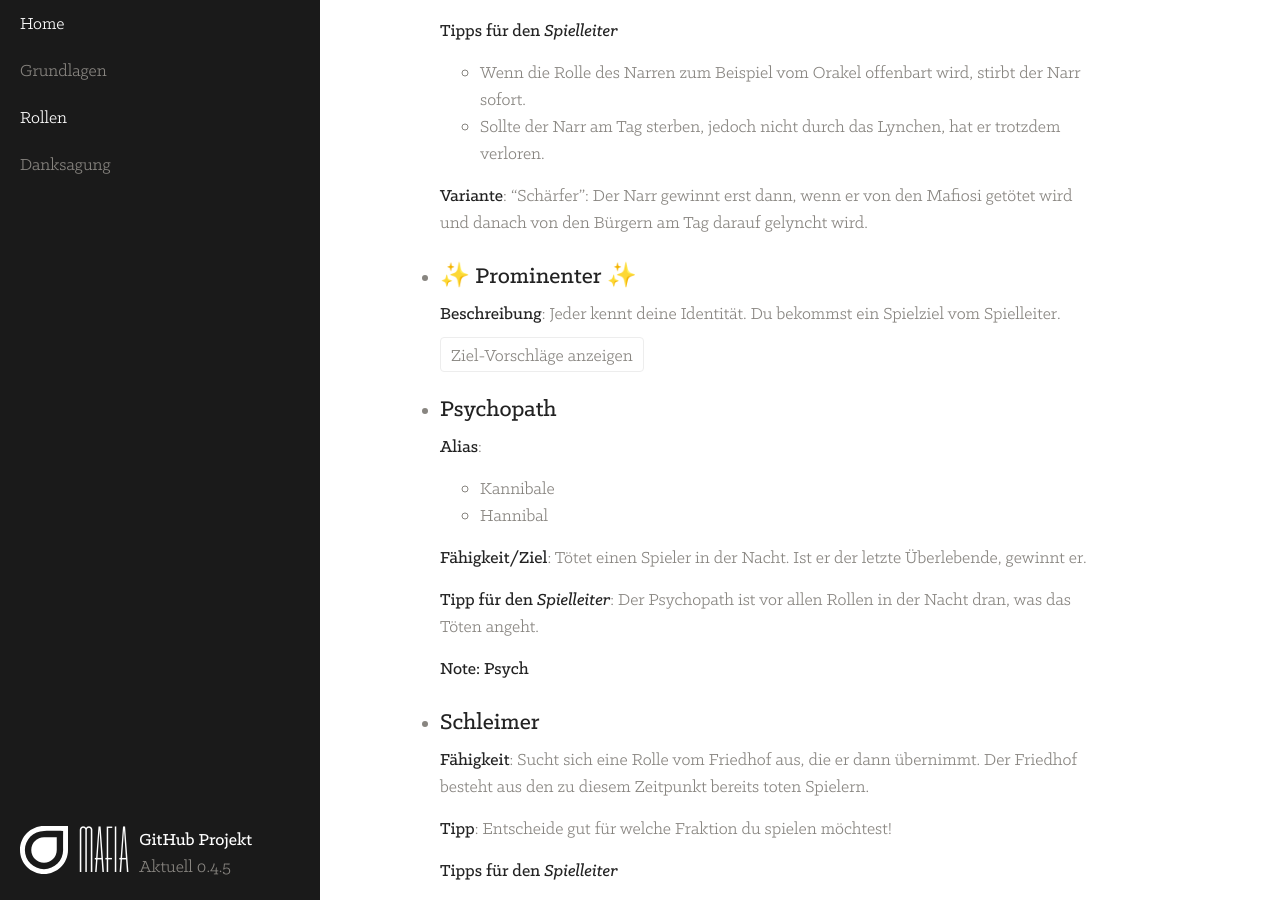
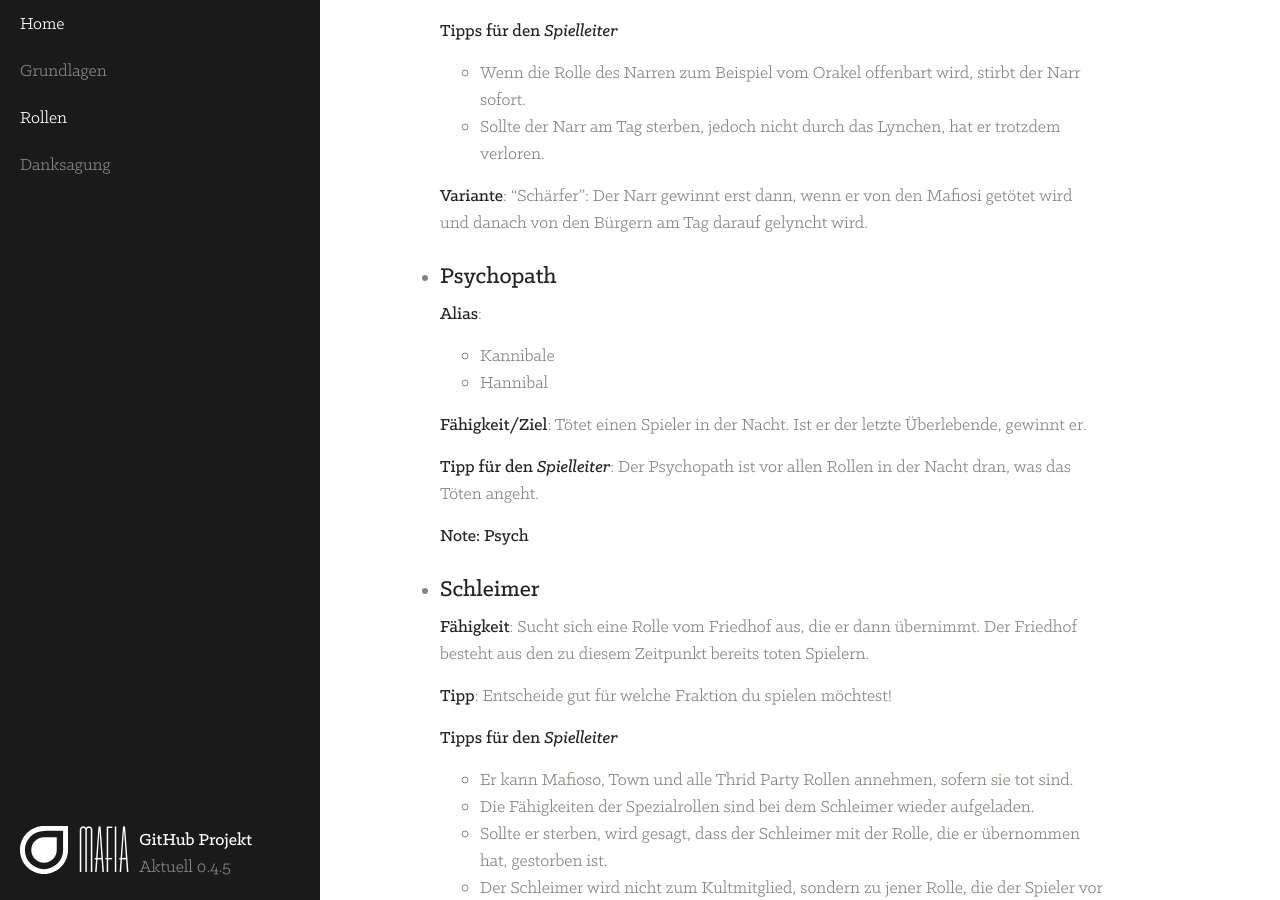
Before and after one commit to gamekeller/mafia, a Jekyll site: the page built from roles.md, in a window 1280 px wide and 900 px high, scrolled down 13655 px. Built offline with Jekyll 4.4.1, drawn with Linux system fonts in a browser that asks for light colours; emoji names are drawn with the system emoji font; some of the changed text lies outside the part shown.

Commit message:
Update roles.md

```diff
--- a/roles.md
+++ b/roles.md
@@ -16,10 +16,10 @@
 [Ausrüster](#ausruester)                  | [Hure (E)](#hure)                       | [Kultmeister](#kultmeister)
 [Busfahrer](#busfahrer)                   | [Pate (V)](#pate)                       | [Lyncher](#lyncher)
 [Bürger](#buerger)                        | [Schläger (H)](#schlaeger)              | [Narr](#narr)
-[Cop](#cop)                               | [Terrorist (E)](#terrorist)             | [Prominenter](#prominenter)
-[Geist](#geist)                           |                                         | [Psychopath](#psychopath)
-[Hutmacher](#hutmacher)                   |                                         | [Schleimer](#schleimer)
-[Hypnotiseur](#hypnotiseur)               |                                         | [Trickster](#trickster)
+[Cop](#cop)                               | [Terrorist (E)](#terrorist)             | [Psychopath](#psychopath)
+[Geist](#geist)                           |                                         | [Schleimer](#schleimer)
+[Hutmacher](#hutmacher)                   |                                         | [Trickster](#trickster)
+[Hypnotiseur](#hypnotiseur)               | |
 [Jailer](#jailer)                         | |
 [Maler](#maler)                           | |
 [Mathematiker](#mathematiker)             | |
@@ -83,7 +83,6 @@
 {% include roles/kultmeister.md %}
 {% include roles/lyncher.md %}
 {% include roles/narr.md %}
-{% include roles/prominenter.md %}
 {% include roles/psychopath.md %}
 {% include roles/schleimer.md %}
 {% include roles/trickster.md %}
```
